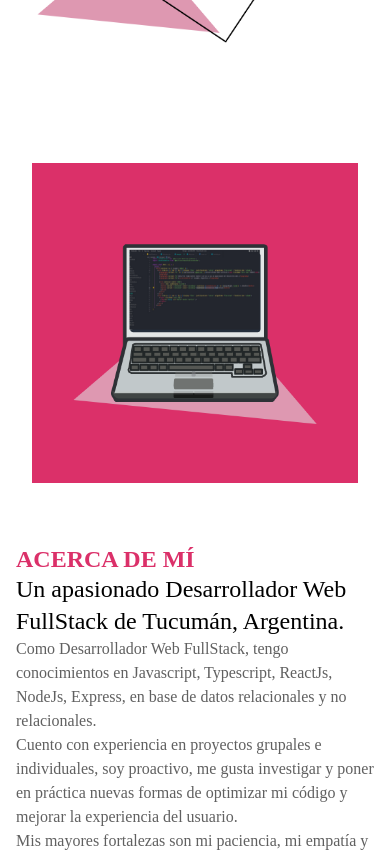
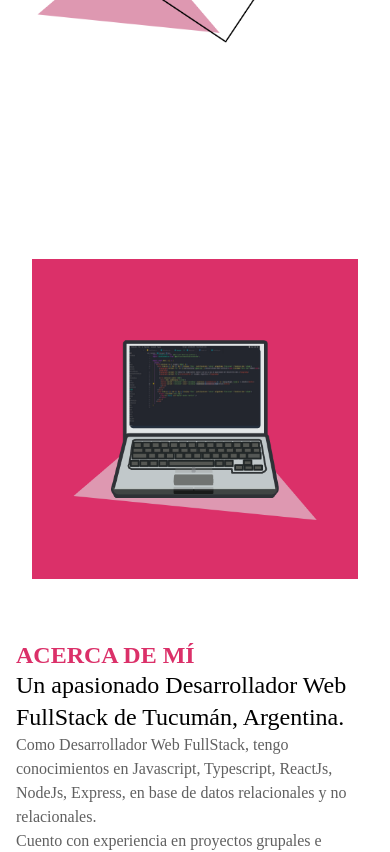
Before and after one commit to Walter-Daniel/portfolio2023, a React (Vite) app: page / in a window 390 px wide. Shown: the part 720-1572 px from the top of the page. Built offline with nearby package versions, Linux system fonts and the light colour scheme; a web font is replaced by a local one.

Commit message:
Se agregó margin en breakpoint xs

```diff
--- a/src/sections/About.jsx
+++ b/src/sections/About.jsx
@@ -6,7 +6,7 @@ export const About = () => {
   const theme = useTheme()
 
   return (
-    <Grid container sx={{ minHeight: '100vh' }} id='about' display='flex'alignItems='center'>
+    <Grid container sx={{ minHeight: '100vh', margin:{xs:'6rem 0', sm:'0'} }} id='about' display='flex'alignItems='center'>
       <Grid item xs={12} md={6}>
         <figure className='about-img'>
           <img src={aboutIMG} alt="Hombre trabajando con una computadora" />
@@ -20,7 +20,7 @@ export const About = () => {
       </Typography>
       <Typography>Cuento con experiencia en proyectos grupales e individuales, soy proactivo, me gusta investigar y poner en práctica nuevas formas de optimizar mi código y mejorar la experiencia del usuario.</Typography>
       <Typography> Mis mayores fortalezas son mi paciencia, mi empatía y mi empeño en aprender. Soy amante de la tecnología, fotografía y de la naturaleza.</Typography>
-      <Button variant='contained' color='primary' style={{ marginTop:'0.5rem', textTransform:'capitalize' }}>ver currículo</Button>
+      <Button variant='contained' color='primary' sx={{ marginTop:'0.5rem', textTransform:'capitalize', width:{xs:'100%', sm:'auto'} }}>ver currículo</Button>
 
       </Grid>
 
```
